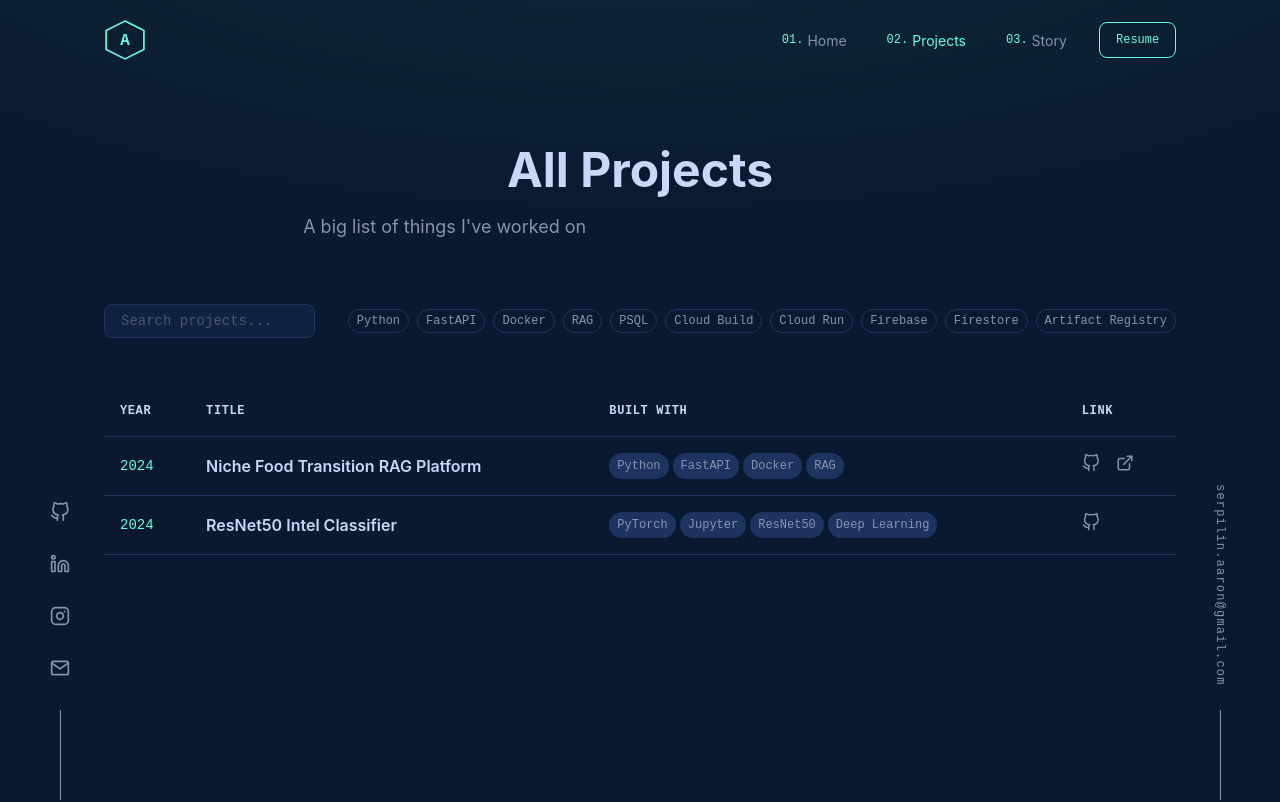
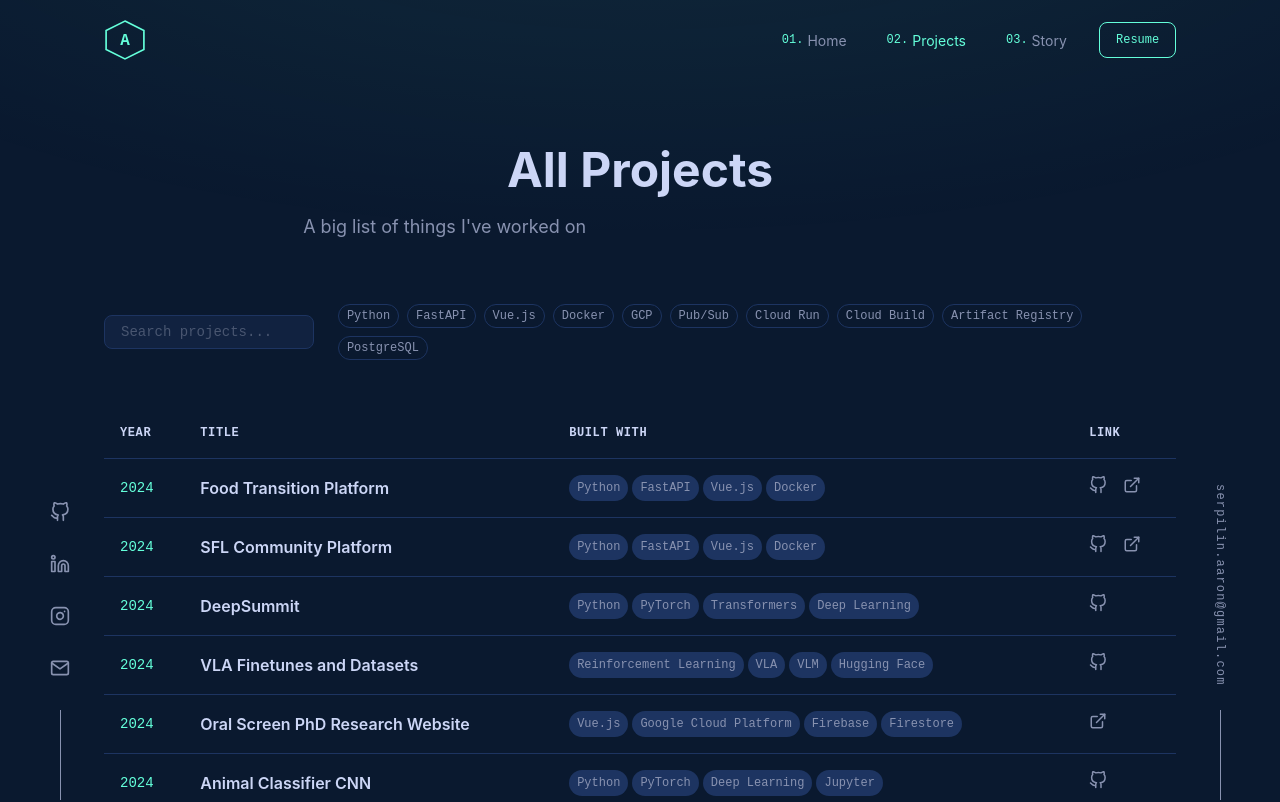
Before and after one commit to Aaron-Serpilin/personal-portfolio, a Vue app in the folder app/: page /projects in a window 1280 px wide. Shown: the top 802 px of the page. Built offline with nearby package versions, Linux system fonts and the light colour scheme.

Commit message:
Added projects, and ContactSection

```diff
--- /dev/null
+++ b/app/src/components/molecules/ContactSection.vue
@@ -0,0 +1,79 @@
+<template>
+  <section class="contact section" ref="sectionRef">
+    <p class="contact__overline" ref="overlineRef">
+      <AccentText mono>04. What's Next?</AccentText>
+    </p>
+
+    <h2 class="contact__title" ref="titleRef">Get In Touch</h2>
+
+    <p class="contact__description" ref="descRef">
+      I'm currently looking for new opportunities and my inbox is always open.
+      Whether you have a question or just want to say hi, I'll try my best to get back to you!
+    </p>
+
+    <div ref="ctaRef">
+      <BaseButton as="a" href="mailto:serpilin.aaron@gmail.com" size="lg">
+        Say Hello
+      </BaseButton>
+    </div>
+  </section>
+</template>
+
+<script setup lang="ts">
+import { ref, onMounted, onUnmounted } from 'vue';
+import BaseButton from '@/components/atoms/BaseButton.vue';
+import AccentText from '@/components/atoms/AccentText.vue';
+import { revealOnScroll, killScrollTriggers, ScrollTrigger } from '@/animations/gsap';
+
+const sectionRef = ref<HTMLElement | null>(null);
+const overlineRef = ref<HTMLElement | null>(null);
+const titleRef = ref<HTMLElement | null>(null);
+const descRef = ref<HTMLElement | null>(null);
+const ctaRef = ref<HTMLElement | null>(null);
+
+const scrollTriggers: (ScrollTrigger | null)[] = [];
+
+onMounted(() => {
+  const elements = [overlineRef.value, titleRef.value, descRef.value, ctaRef.value];
+
+  elements.forEach((el, index) => {
+    if (el) {
+      scrollTriggers.push(revealOnScroll(el, { y: 20, delay: index * 0.1 }));
+    }
+  });
+});
+
+onUnmounted(() => {
+  killScrollTriggers(scrollTriggers);
+});
+</script>
+
+<style scoped>
+.contact {
+  display: flex;
+  flex-direction: column;
+  align-items: center;
+  text-align: center;
+  max-width: 600px;
+  margin: 0 auto;
+  padding: var(--space-5xl) 0;
+}
+
+.contact__overline {
+  font-size: var(--fs-base);
+  margin-bottom: var(--space-lg);
+}
+
+.contact__title {
+  font-size: clamp(var(--fs-3xl), 5vw, var(--fs-4xl));
+  color: var(--color-text-primary);
+  margin-bottom: var(--space-lg);
+}
+
+.contact__description {
+  color: var(--color-text-secondary);
+  line-height: var(--lh-relaxed);
+  margin-bottom: var(--space-2xl);
+  max-width: 500px;
+}
+</style>
--- a/app/src/data/projects.ts
+++ b/app/src/data/projects.ts
@@ -11,22 +11,62 @@ export interface Project {
 export const projects: Project[] = [
   // Featured Projects
   {
-    title: 'Niche Food Transition RAG Platform',
+    title: 'Food Transition Platform',
     description:
-      "A niche RAG chatbot and library platform built for a research group in the Netherlands focusing on environmentally sustainable developments in the food transition domain. The database was built by scraping the internet leveraging Google's GSE API. Processing was done through a Gemini-based AI agent, extracting meaning from all possible semantics, not only text. Search and processing was done through Pub/Sub calls.",
-    tech: ['Python', 'FastAPI', 'Docker', 'RAG', 'PSQL', 'Cloud Build', 'Cloud Run', 'Firebase', 'Firestore', 'Artifact Registry', 'Pub/Sub', 'Web Scraping', 'Vue.js'],
+      "Built an end-to-end research knowledge platform with large-scale document ingestion, semantic processing, and a custom RAG chatbot for an environmental food research group. Designed a scalable web scraping pipeline using Google Search API and Pub/Sub, processed documents with a Gemini-based semantic extraction agent, and built a PostgreSQL + PGVector knowledge base powering the chatbot.",
+    tech: ['Python', 'FastAPI', 'Vue.js', 'Docker', 'GCP', 'Pub/Sub', 'Cloud Run', 'Cloud Build', 'Artifact Registry', 'PostgreSQL', 'PGVector', 'Firestore', 'Firebase', 'RAG', 'AI Agents'],
     image: '/images/projects/food-transition.png',
-    github: 'https://github.com/storks-amsterdam/conversational-agent',
-    external: 'https://food-transition.web.app/',
+    github: '#',
+    external: '#',
+    featured: true,
+  },
+  {
+    title: 'SFL Community Platform',
+    description:
+      "Engineered a full-stack platform automating operations for a large student football league with 1000+ players. Built a high-traffic SQL backend with pooled connections, implemented authentication and ~100 API endpoints, automated tournament creation, scheduling, match tracking, and player stats. Integrated Stripe payments via webhooks for tournament registration.",
+    tech: ['Python', 'FastAPI', 'Vue.js', 'Docker', 'GCP', 'Cloud SQL', 'SQLAlchemy', 'Firestore', 'Firebase', 'Cloud Run', 'Cloud Build', 'Artifact Registry', 'Stripe'],
+    image: '/images/projects/sfl-platform.png',
+    github: '#',
+    external: 'https://sfleague.nl/',
+    featured: true,
+  },
+  {
+    title: 'DeepSummit',
+    description:
+      "Developed a novel dual-transformer deep learning architecture predicting Himalayan summit success using combined personal and meteorological data. Designed custom data fusion mechanisms with 7-day meteorological windowing, implemented intra-sample and inter-sample attention mechanisms, and achieved ~90% prediction accuracy in a complex domain.",
+    tech: ['Python', 'PyTorch', 'Transformers', 'Deep Learning', 'Machine Learning'],
+    image: '/images/projects/deepsummit.png',
+    github: '#',
     featured: true,
   },
 
   // Other Projects
   {
-    title: 'ResNet50 Intel Classifier ',
+    title: 'VLA Finetunes and Datasets',
     description:
-      'A small personal project developing a notebook with a ResNet50 based classifier on the Intel Multiclass dataset',
-    tech: ['PyTorch', 'Jupyter', 'ResNet50', 'Deep Learning', 'CNN'],
+      "Trained and fine-tuned vision-language-action robotic models and published datasets and checkpoints on Hugging Face. Fine-tuned ACT and SmolVLA models, collected reinforcement learning datasets from real robotic arms, and trained models on cloud VMs and edge hardware.",
+    tech: ['Reinforcement Learning', 'VLA', 'VLM', 'Hugging Face', 'GCP VMs', 'Shell', 'SSH', 'NVIDIA Jetson'],
+    github: '#',
+  },
+  {
+    title: 'Oral Screen PhD Research Website',
+    description:
+      "Built a multilingual research website supporting early cancer detection studies at Amsterdam UMC. Developed a clean, responsive multilingual interface (6 languages) and integrated form submission pipeline to research email systems.",
+    tech: ['Vue.js', 'Google Cloud Platform', 'Firebase', 'Firestore'],
+    external: '#',
+  },
+  {
+    title: 'Animal Classifier CNN',
+    description:
+      "Benchmarked multiple CNN architectures and preprocessing pipelines on the Animals-10 dataset. Compared EfficientNet, ResNet, and VGG architectures and tested multiple preprocessing strategies.",
+    tech: ['Python', 'PyTorch', 'Deep Learning', 'Jupyter', 'CNN'],
+    github: '#',
+  },
+  {
+    title: 'ResNet50 Image Classifier',
+    description:
+      'Implemented a ResNet50 CNN for multi-class scene classification using the Intel image dataset. Built and optimized a multi-class CNN classifier using ResNet50.',
+    tech: ['Python', 'PyTorch', 'Deep Learning', 'Jupyter', 'ResNet50', 'CNN'],
     github: 'https://github.com/Aaron-Serpilin/Intel-Multiclass-Image-Classifier',
   }
 ];
```
